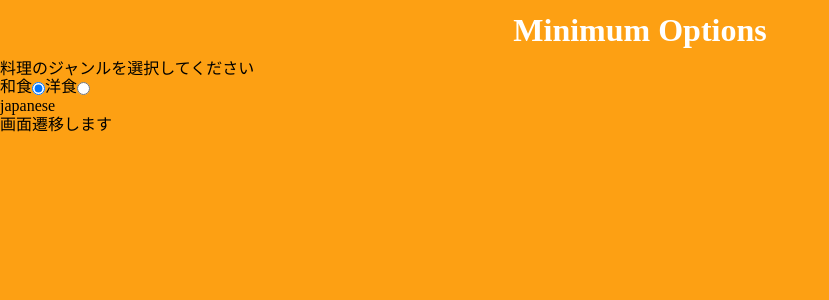
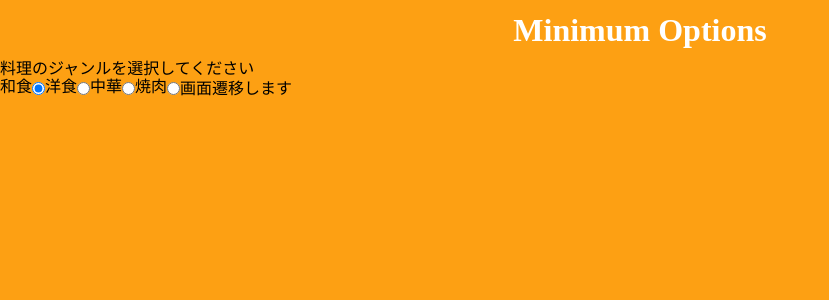
Before and after one commit to yuki0530/minimum-options, a React app: page /genre in a window 1280 px wide. Shown: the top 300 px of the page, without its empty margins (0-829 px from the left). Built offline with nearby package versions, Linux system fonts and the light colour scheme.

Commit message:
make it better

```diff
--- a/src/action.js
+++ b/src/action.js
@@ -1,5 +1,3 @@
-import payment from "./components/payment";
-
 export const SEND_STATION = 'SEND_STATION';
 export const SEND_GENRE = 'SEND_GENRE';
 export const SEND_FEELING = 'SEND_FEELING';
@@ -16,11 +14,6 @@ export const sendGenre = genre => ({
     genre,
 })
 
-export const sendFeeling = feeling => ({
-    type: SEND_FEELING,
-    feeling,
-})
-
 export const sendSeat = seat => ({
     type: SEND_SEAT,
     seat,
--- a/src/components/App.js
+++ b/src/components/App.js
@@ -3,7 +3,6 @@ import { BrowserRouter, Route, Link, Switch } from 'react-router-dom';
 import '../scss/App.scss';
 import station from './station';
 import genre from './genre';
-import feeling from './feeling';
 import seat from './seat';
 import payment from './payment';
 import results from './results';
@@ -16,7 +15,6 @@ class App extends Component {
         <Switch>
           <Route exact path="/" component={station} />
           <Route path="/genre" component={genre} />
-          <Route path="/feeling" component={feeling} />
           <Route path="/seat" component={seat} />
           <Route path="/payment" component={payment} />
           <Route path="/results" component={results} />
--- a/src/components/error.js
+++ b/src/components/error.js
@@ -1,5 +1,5 @@
 import React, { Component } from 'react';
-import { BrowserRouter, Route, Link, Switch } from 'react-router-dom';
+import { Link } from 'react-router-dom';
 import Header from './header';
 
 class error extends Component {
--- a/src/components/feeling.js
+++ /dev/null
@@ -1,63 +0,0 @@
-import React, { Component } from 'react';
-import { BrowserRouter, Route, Link, Switch, withRouter } from 'react-router-dom';
-import Header from './header';
-import { connect } from 'react-redux';
-import * as actions from '../action';
-
-class feeling extends Component {
-
-    constructor(props) {
-        super(props);
-        this.state = {
-            feeling: 'luxury',
-        }
-        this.handleChange = this.handleChange.bind(this)
-        this.handleClick = this.handleClick.bind(this)
-    }
-
-    handleChange(e) {
-        this.setState({
-            feeling: e.target.value
-        })
-    }
-
-    handleClick() {
-        this.props.onClick(this.state.feeling);
-        this.props.history.push("/seat");
-    }
-
-    render() {
-        return (
-            <div>
-                <Header />
-                <p>
-                    今の気分選択してください
-                </p>
-                <label>
-                    高級店
-                    <input type="radio" value="luxury" onChange={this.handleChange} checked={this.state.feeling=="luxury"} />
-                </label>
-                <label>
-                    大衆店
-                    <input type="radio" value="popular" onChange={this.handleChange} checked={this.state.feeling=="popular"} />
-                </label>
-                <p>{this.state.feeling}</p>
-                <button onClick={this.handleClick}>画面遷移します</button>
-            </div>
-        );
-    }
-}
-
-const mapStateToProps = (state) => ({
-    feeling: state.feeling.feeling,
-});
-
-function mapDispatchToProps(dispatch) {
-    return {
-        onClick(feeling) {
-            dispatch(actions.sendFeeling(feeling));
-        }
-    };
-}
-
-export default connect(mapStateToProps, mapDispatchToProps)(withRouter(feeling));
--- a/src/components/genre.js
+++ b/src/components/genre.js
@@ -1,5 +1,5 @@
 import React, { Component } from 'react';
-import { BrowserRouter, Route, Link, Switch, withRouter } from 'react-router-dom';
+import { withRouter } from 'react-router-dom';
 import Header from './header';
 import { connect } from 'react-redux';
 import * as actions from '../action';
@@ -9,7 +9,7 @@ class genre extends Component {
     constructor(props) {
         super(props);
         this.state = {
-            genre: 'japanese',
+            genre: 'G004',
         }
         this.handleChange = this.handleChange.bind(this)
         this.handleClick = this.handleClick.bind(this)
@@ -23,7 +23,7 @@ class genre extends Component {
 
     handleClick() {
         this.props.onClick(this.state.genre);
-        this.props.history.push("/feeling");
+        this.props.history.push("/seat");
     }
 
     render() {
@@ -35,23 +35,32 @@ class genre extends Component {
                 </p>
                 <label>
                     和食
-                    <input type="radio" value="japanese" onChange={this.handleChange} checked={this.state.genre=="japanese"} />
+                    <input type="radio" value="G004" onChange={this.handleChange} checked={this.state.genre=='G004'} />
                 </label>
                 <label>
                     洋食
-                    <input type="radio" value="western" onChange={this.handleChange} checked={this.state.genre=="western"} />
+                    <input type="radio" value="G005" onChange={this.handleChange} checked={this.state.genre=='G005'} />
                 </label>
-                <p>{this.state.genre}</p>
+                <label>
+                    中華
+                    <input type="radio" value="G007" onChange={this.handleChange} checked={this.state.genre=='G007'} />
+                </label>
+                <label>
+                    焼肉
+                    <input type="radio" value="G008" onChange={this.handleChange} checked={this.state.genre=='G008'} />
+                </label>
                 <button onClick={this.handleClick}>画面遷移します</button>
             </div>
         );
     }
 }
 
+// propsにstateの値を詰め込む（取得する）
 const mapStateToProps = (state) => ({
     genre: state.genre.genre,
 });
 
+// actionをdispatchする（更新する）
 function mapDispatchToProps(dispatch) {
     return {
         onClick(genre) {
--- a/src/components/payment.js
+++ b/src/components/payment.js
@@ -1,5 +1,5 @@
 import React, { Component } from 'react';
-import { BrowserRouter, Route, Link, Switch, withRouter } from 'react-router-dom';
+import { withRouter } from 'react-router-dom';
 import Header from './header';
 import { connect } from 'react-redux';
 import * as actions from '../action';
@@ -9,7 +9,7 @@ class payment extends Component {
     constructor(props) {
         super(props);
         this.state = {
-            payment: 'other',
+            payment: '1',
         }
         this.handleChange = this.handleChange.bind(this)
         this.handleClick = this.handleClick.bind(this)
@@ -34,24 +34,25 @@ class payment extends Component {
                     決済方法を選択してください
                 </p>
                 <label>
-                    現金以外
-                    <input type="radio" value="other" onChange={this.handleChange} checked={this.state.payment=="other"} />
+                    カードOK
+                    <input type="radio" value="1" onChange={this.handleChange} checked={this.state.payment=='1'} />
                 </label>
                 <label>
-                    現金
-                    <input type="radio" value="cash" onChange={this.handleChange} checked={this.state.payment=="cash"} />
+                    カードNG
+                    <input type="radio" value="0" onChange={this.handleChange} checked={this.state.payment=='0'} />
                 </label>
-                <p>{this.state.payment}</p>
                 <button onClick={this.handleClick}>画面遷移します</button>
             </div>
         );
     }
 }
 
+// propsにstateの値を詰め込む（取得する）
 const mapStateToProps = (state) => ({
     payment: state.payment.payment,
 });
 
+// actionをdispatchする（更新する）
 function mapDispatchToProps(dispatch) {
     return {
         onClick(payment) {
--- a/src/components/results.js
+++ b/src/components/results.js
@@ -1,5 +1,6 @@
 import React, { Component } from 'react';
 import Header from './header';
+import { connect } from 'react-redux';
 import ResultTable from './ResultTable';
 
 class results extends Component {
@@ -118,6 +119,7 @@ class results extends Component {
     }
 
     // componentDidMountでAPIを呼び出す？
+    // this.props.stationなどをURLに組み込む？
     handleClick(event) {
         fetch('https://webservice.recruit.co.jp/hotpepper/gourmet/v1/?key=c9f39a96973f5b38&large_area=Z011&format=json', {
             mode: 'no-cors',
@@ -139,11 +141,21 @@ class results extends Component {
             <>
                 <Header />
                 <ResultTable api={this.state.api} />
-                {/* <button onClick={this.handleClick}>ホットペッパー!!!</button> */}
-                <p>{this.state.payment}</p>
+                <p>駅名：{this.props.station}</p>
+                <p>ジャンル：{this.props.genre}</p>
+                <p>席：{this.props.seat}</p>
+                <p>支払い：{this.props.payment}</p>
             </>
         )
     }
 }
 
-export default results;
+// propsにstateの値を詰め込む（取得する）
+const mapStateToProps = (state) => ({
+    station: state.station.station,
+    genre: state.genre.genre,
+    seat: state.seat.seat,
+    payment: state.payment.payment
+})
+
+export default connect(mapStateToProps)(results);
--- a/src/components/seat.js
+++ b/src/components/seat.js
@@ -1,5 +1,5 @@
 import React, { Component } from 'react';
-import { BrowserRouter, Route, Link, Switch, withRouter } from 'react-router-dom';
+import { withRouter } from 'react-router-dom';
 import Header from './header';
 import { connect } from 'react-redux';
 import * as actions from '../action';
@@ -9,7 +9,7 @@ class seat extends Component {
     constructor(props) {
         super(props);
         this.state = {
-            seat: 'private',
+            seat: '1',
         }
         this.handleChange = this.handleChange.bind(this)
         this.handleClick = this.handleClick.bind(this)
@@ -35,23 +35,24 @@ class seat extends Component {
                 </p>
                 <label>
                     個室あり
-                    <input type="radio" value="private" onChange={this.handleChange} checked={this.state.seat=="private"} />
+                    <input type="radio" value="1" onChange={this.handleChange} checked={this.state.seat=='1'} />
                 </label>
                 <label>
                     個室なし
-                    <input type="radio" value="table" onChange={this.handleChange} checked={this.state.seat=="table"} />
+                    <input type="radio" value="0" onChange={this.handleChange} checked={this.state.seat=='0'} />
                 </label>
-                <p>{this.state.seat}</p>
                 <button onClick={this.handleClick}>画面遷移します</button>
             </div>
         );
     }
 }
 
+// propsにstateの値を詰め込む（取得する）
 const mapStateToProps = (state) => ({
     seat: state.seat.seat,
 });
 
+// actionをdispatchする（更新する）
 function mapDispatchToProps(dispatch) {
     return {
         onClick(seat) {
--- a/src/components/station.js
+++ b/src/components/station.js
@@ -1,5 +1,5 @@
 import React, { Component } from 'react';
-import { BrowserRouter, Route, Link, Switch, withRouter } from 'react-router-dom';
+import { withRouter } from 'react-router-dom';
 import Header from './header';
 import { connect } from 'react-redux';
 import * as actions from '../action';
@@ -38,10 +38,12 @@ class station extends Component {
     }
 }
 
+// propsにstateの値を詰め込む（取得する）
 const mapStateToProps = (state) => ({
     station: state.station.station,
 });
 
+// actionをdispatchする（更新する）
 function mapDispatchToProps(dispatch) {
     return {
         onClick(station) {
--- a/src/reducers/index.js
+++ b/src/reducers/index.js
@@ -1,7 +1,6 @@
 import { combineReducers } from 'redux';
 import station from './stationreducer';
 import genre from './genrereducer';
-import feeling from './feelingreducer';
 import seat from './seatreducer';
 import payment from './paymentreducer';
 
@@ -9,7 +8,6 @@ import payment from './paymentreducer';
 const reducer = combineReducers({
   station,
   genre,
-  feeling,
   seat,
   payment
 });
```
